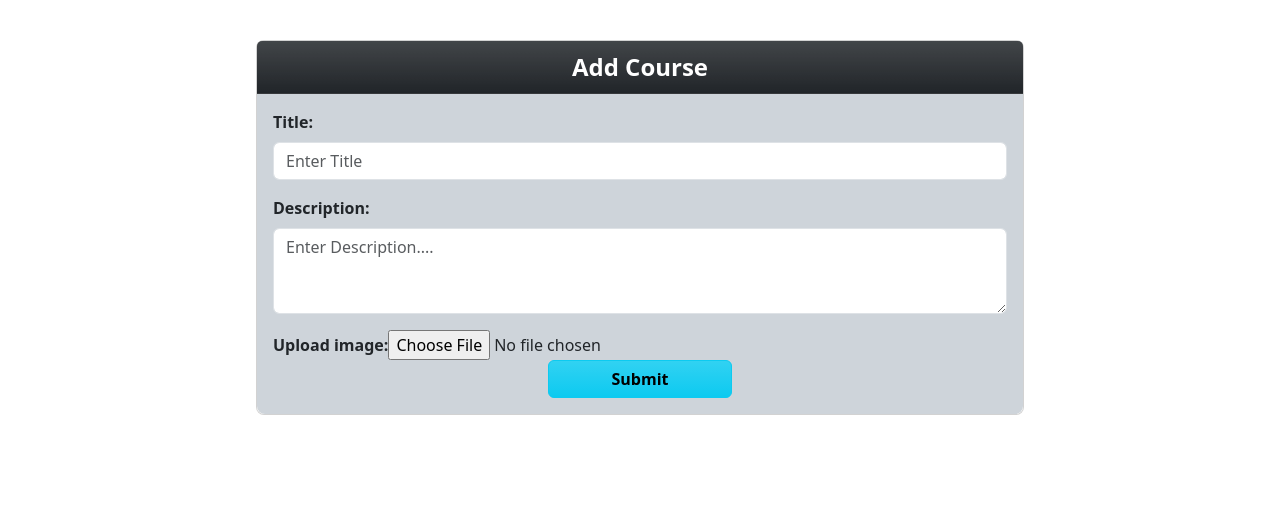
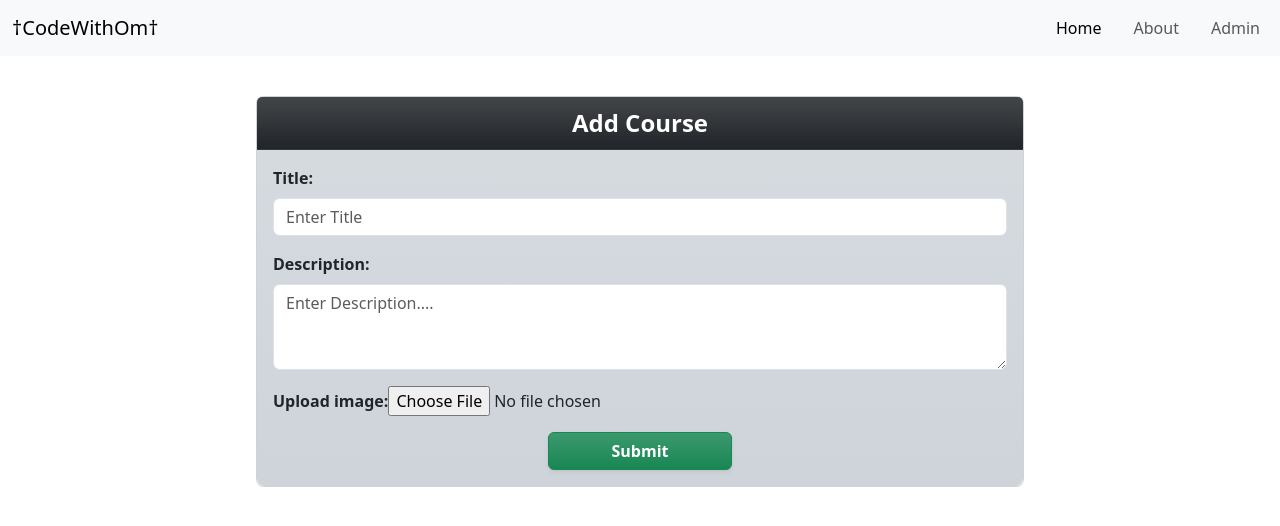
Before and after one commit to Omdarade1399/Angular-Practice, an Angular app: page /admin in a window 1280 px wide. Shown: the top 526 px of the page. Built offline with nearby package versions, Linux system fonts and the light colour scheme.

Commit message:
handling routing in angular app

```diff
--- a/src/app/admin/admin.component.html
+++ b/src/app/admin/admin.component.html
@@ -1,6 +1,6 @@
 <div class="card rounded-3">
     <div class="card-header text-center bg-dark bg-gradient fw-bold text-white">Add Course</div>
-    <div class="card-body bg-dark-subtle fw-bold rounded-bottom-3">
+    <div class="card-body bg-dark-subtle bg-gradient fw-bold rounded-bottom-3">
         <form #courseForm="ngForm" (ngSubmit)="onSubmit(courseForm)">
             <div class="mb-3">
                 <label for="exampleFormControlInput1" class="form-label">Title:</label>
@@ -20,7 +20,7 @@
                     </div>
                 }
             </div>
-            <div>
+            <div class="mb-3">
                 <label for="image">Upload image:</label>
                 <input type="file" name="image" id="image" accept="image/*" (change)="onFileSelected($event)" [multiple]="false" ngModel required>
                 @if(cover){
@@ -35,7 +35,7 @@
                 }
             </div>
             <div class="d-flex justify-content-center">
-                <button type="submit" class="btn btn-info fw-bold bg-gradient w-25">Submit</button>
+                <button type="submit" class="btn btn-success fw-bold bg-gradient w-25 shadow-sm">Submit</button>
             </div>
         </form>
     </div>
--- a/src/app/app.component.html
+++ b/src/app/app.component.html
@@ -1 +1,22 @@
+<nav class="navbar navbar-expand-lg bg-body-tertiary">
+    <div class="container-fluid">
+      <a class="navbar-brand" routerLink="/">&dagger;CodeWithOm&dagger;</a>
+      <button class="navbar-toggler" type="button" data-bs-toggle="collapse" data-bs-target="#navbarSupportedContent" aria-controls="navbarSupportedContent" aria-expanded="false" aria-label="Toggle navigation">
+        <span class="navbar-toggler-icon"></span>
+      </button>
+      <div class="collapse navbar-collapse" id="navbarSupportedContent">
+        <ul class="navbar-nav ms-auto mb-2 mb-lg-0">
+          <li class="nav-item">
+            <a class="nav-link active" aria-current="page" routerLink="/">Home</a>
+          </li>
+          <li class="nav-item mx-3">
+            <a class="nav-link" routerLink="/about">About</a>
+          </li>
+          <li class="nav-item">
+            <a class="nav-link" routerLink="/admin">Admin</a>
+          </li>
+        </ul>
+      </div>
+    </div>
+  </nav>
 <router-outlet></router-outlet>
--- a/src/app/app.component.ts
+++ b/src/app/app.component.ts
@@ -1,9 +1,9 @@
 import { Component } from '@angular/core';
-import { RouterOutlet } from '@angular/router';
+import { RouterLink, RouterOutlet } from '@angular/router';
 
 @Component({
   selector: 'app-root',
-  imports: [RouterOutlet],
+  imports: [RouterOutlet, RouterLink],
   templateUrl: './app.component.html',
   styleUrl: './app.component.scss',
 })
```
